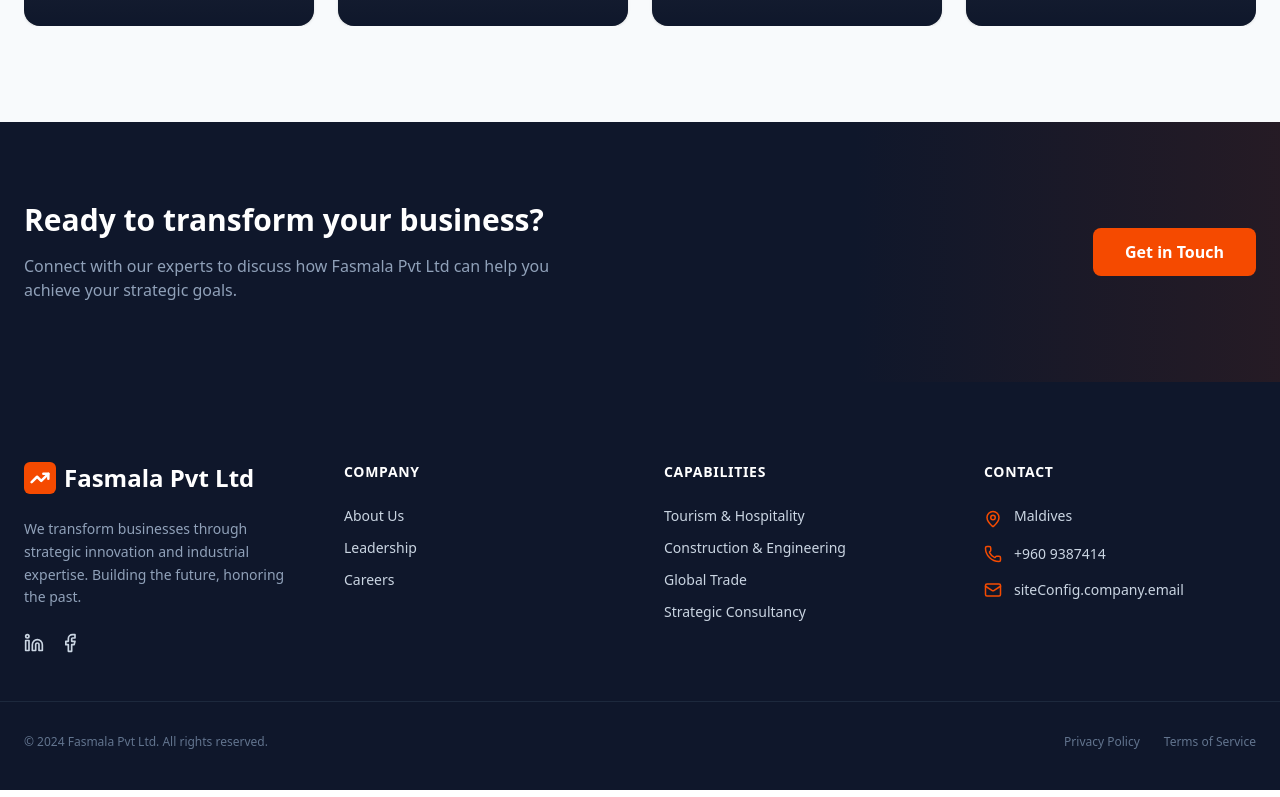
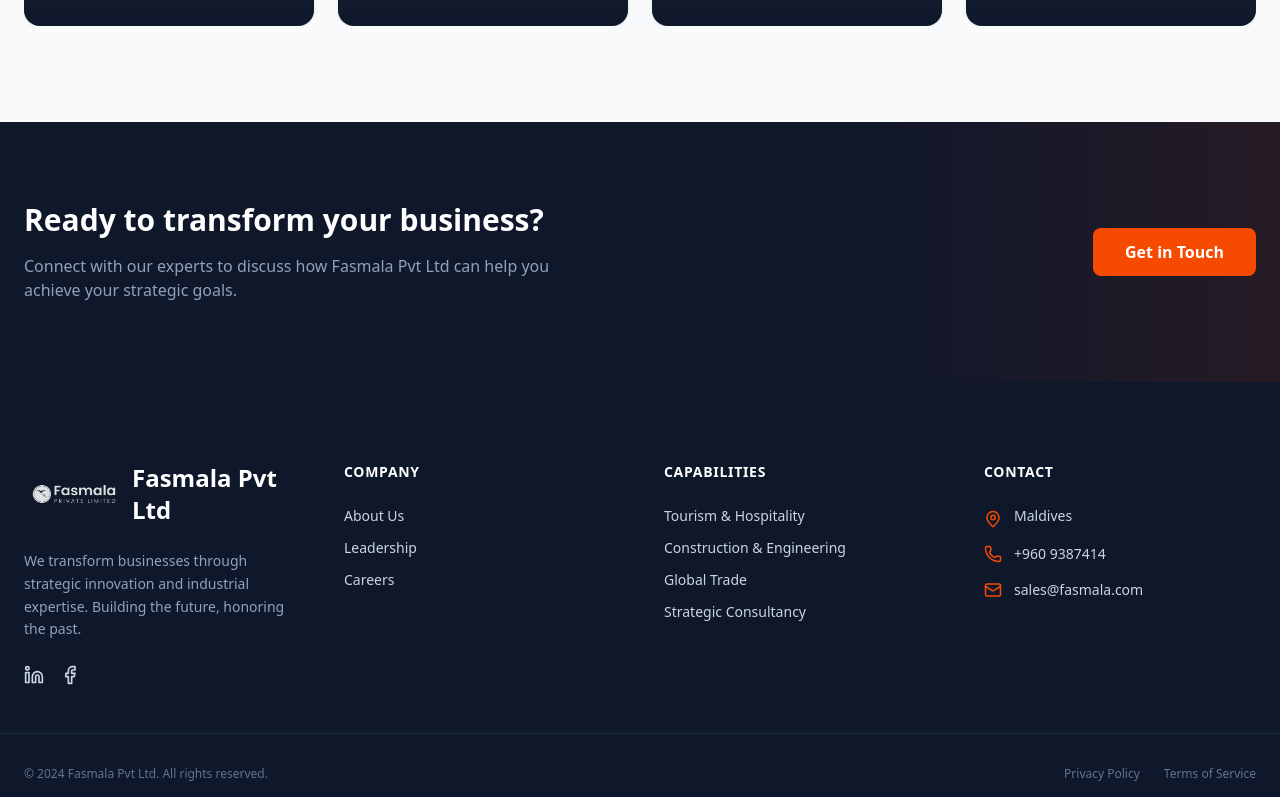
Before and after one commit to iyaaadh-web/Fasmala.co, a Next.js app: page / in a window 1280 px wide. Shown: the part 1584-2381 px from the top of the page. Built offline with nearby package versions, Linux system fonts and the light colour scheme; grey boxes are pictures that could not be loaded.

Commit message:
Update Footer.tsx

```diff
--- a/components/Footer.tsx
+++ b/components/Footer.tsx
@@ -10,12 +10,20 @@
     <footer className="bg-slate-900 text-slate-300 pt-20 pb-10">
         <div className="max-w-7xl mx-auto px-6 grid grid-cols-1 md:grid-cols-4 gap-12 border-b border-slate-800 pb-12">
             <div className="col-span-1 md:col-span-1">
-                <div className="text-2xl font-bold text-white mb-6 flex items-center gap-2">
-                    <div className="w-8 h-8 bg-orange-600 rounded-md flex items-center justify-center text-white">
-                        <TrendingUp size={20} strokeWidth={3} />
-                    </div>
-                    {COMPANY.name}
-                </div>
+            <div className="text-2xl font-bold text-white mb-6 flex items-center gap-2">
+
+            {/* LOGO GOES HERE */}
+            <img
+             src="/images/type-logo-1.png"
+             alt="Logo"
+             width={100}
+             height={100}
+             className="object-contain invert brightness-100"
+             priority
+            />
+
+            {COMPANY.name}
+        </div>
                 <p className="text-sm leading-relaxed mb-6 text-slate-400">
                     We transform businesses through strategic innovation and industrial expertise.
                     Building the future, honoring the past.
@@ -76,8 +84,8 @@
                     </li>
                     <li className="flex items-center gap-3">
                         <Mail size={18} className="text-orange-600 shrink-0" />
-                        <a href="mailto:info@fasmala.com" className="hover:text-orange-400 transition-colors">
-                            siteConfig.company.email
+                        <a href="mailto:sales@fasmala.com" className="hover:text-orange-400 transition-colors">
+                            sales@fasmala.com
                         </a>
                     </li>
                 </ul>
```
